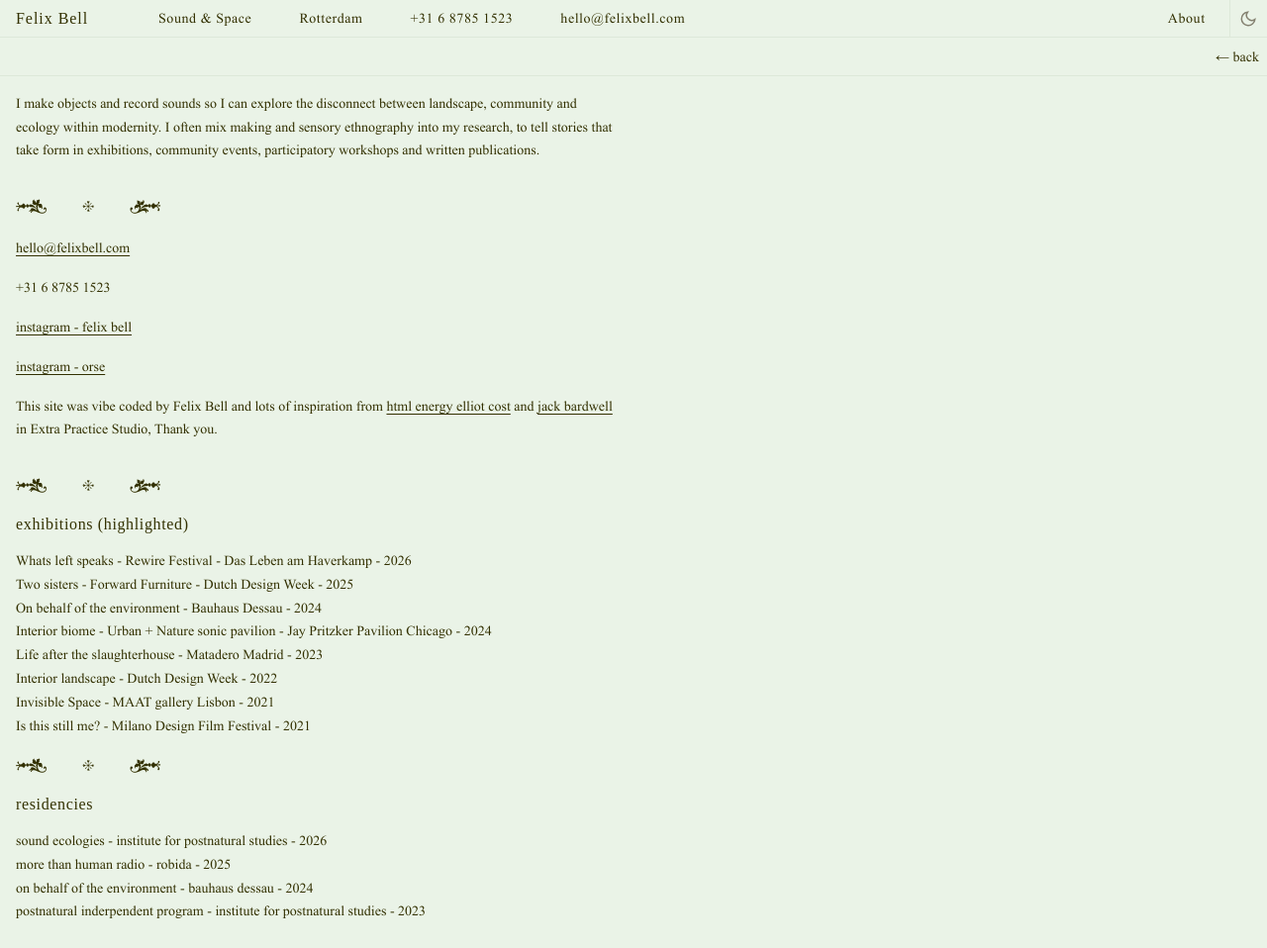
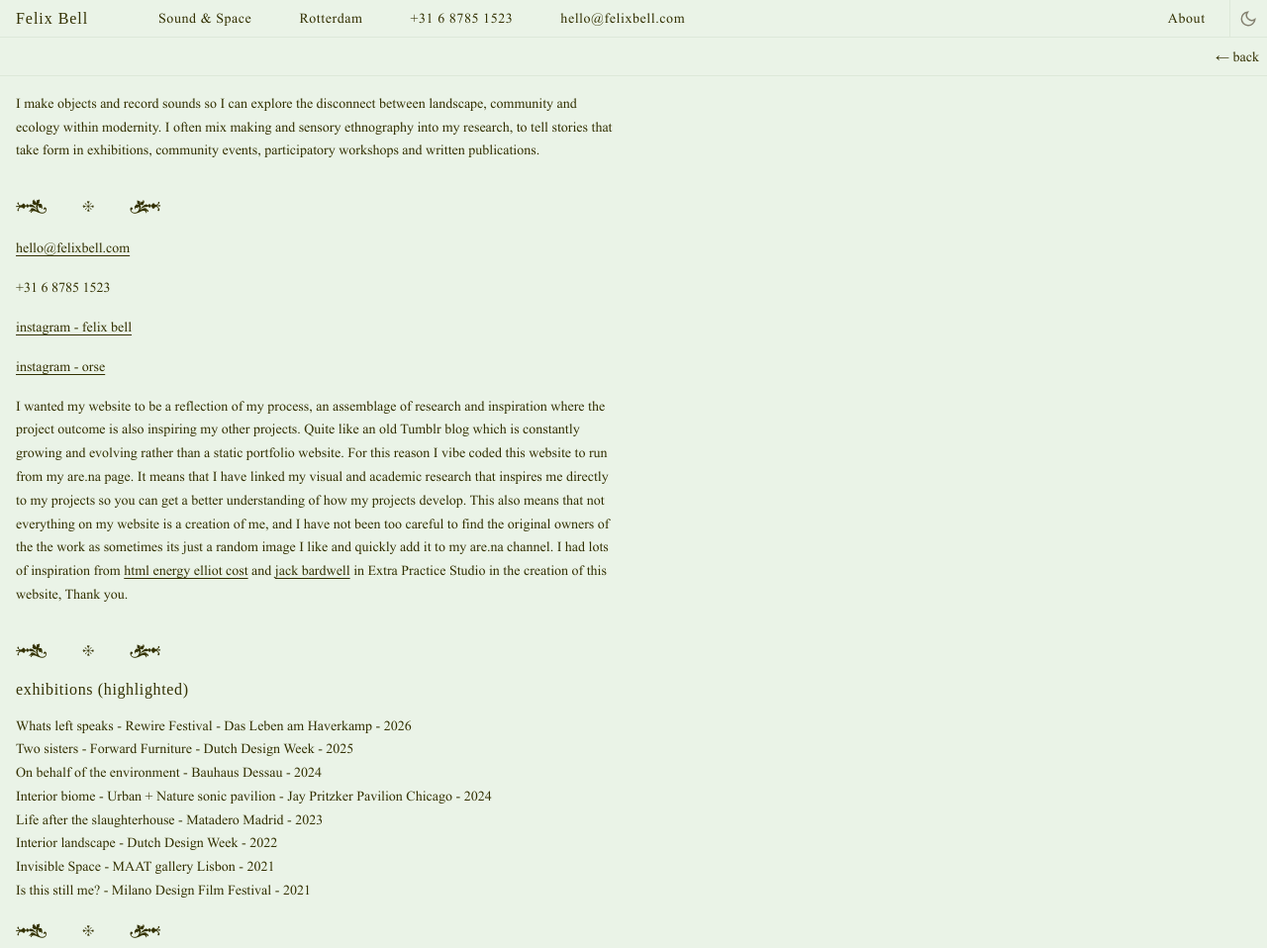
Before and after one commit to felixbellinfo-orse/felix-portfolio, a website: page about.html in a window 1280 px wide. Shown: the top 958 px of the page at 99% size. Drawn offline with Linux system fonts and the light colour scheme; no server answers; a web font is replaced by a local one.

Commit message:
describe what you changed

```diff
--- a/about.html
+++ b/about.html
@@ -43,7 +43,8 @@
       <p><a href="https://www.instagram.com/felix_just_felix" >instagram - felix bell</a></p>
       <p><a href="https://www.instagram.com/orse_audio" >instagram - orse</a></p>
       <p>
-        This site was vibe coded by Felix Bell and lots of inspiration from <a href="https://elliott.computer/" >html energy elliot cost</a>  and <a href="https://jackbardwell.com/" >jack bardwell</a>  in Extra Practice Studio, Thank you.
+        I wanted my website to be a reflection of my process, an assemblage of research and inspiration where the project outcome is also inspiring my other projects. Quite like an old Tumblr blog which is constantly growing and evolving rather than a static portfolio website.  For this reason I vibe coded this website to run from my are.na page. It means that I have linked my visual and academic research that inspires me directly to my projects so you can get a better understanding of how my projects develop. This also means that not everything on my website is a creation of me, and I have not been too careful to find the original owners of the the work as sometimes its just a random image I like and quickly add it to my are.na channel.
+I had lots of inspiration from <a href="https://elliott.computer/" >html energy elliot cost</a>  and <a href="https://jackbardwell.com/" >jack bardwell</a>  in Extra Practice Studio in the creation of this website, Thank you.
       </p>
     </section>
 
```
